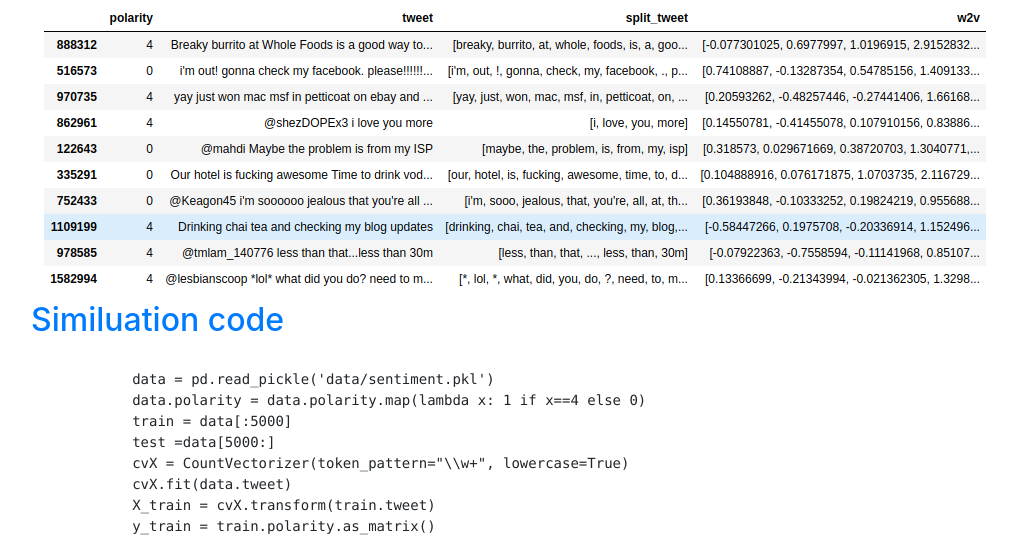
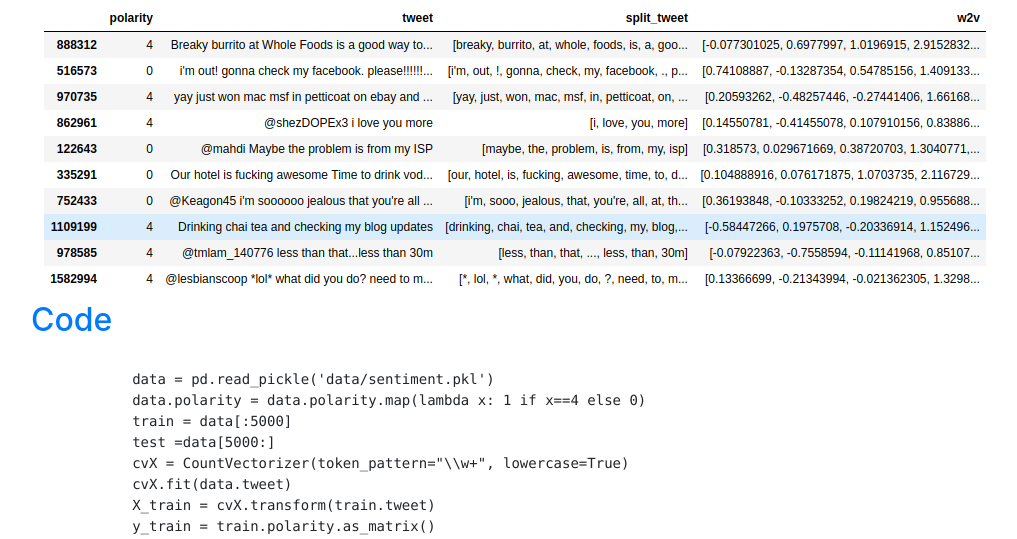
Before and after one commit to xieyiISPM/flaskapp, a Flask app: template templates/ohe.html in a window 1280 px wide. Shown: the part 367-906 px from the top of the page, without its empty margins (54-1071 px from the left). Run offline with Flask 2, Linux system fonts and the light colour scheme; the template is opened without the code that fills it, so the values that code supplies are empty; some libraries are stand-ins or nearby versions.

Commit message:
text modification

```diff
--- a/templates/ohe.html
+++ b/templates/ohe.html
@@ -11,7 +11,7 @@
   </div>
 
   <div class="container mt-2">
-      <h2 class="text-primary"> Similuation code</h2>
+      <h2 class="text-primary"> Code</h2>
       <pre class="prettyprint linenums lang-python">
         <code>
             data = pd.read_pickle('data/sentiment.pkl')
--- a/templates/w2v.html
+++ b/templates/w2v.html
@@ -10,7 +10,7 @@
   </div>
 
   <div class="container mt-2">
-      <h2 class="text-primary"> Similuation code</h2>
+      <h2 class="text-primary"> Code</h2>
       <pre class="prettyprint linenums lang-python">
         <code>
           data = pd.read_pickle('data/sentiment.pkl')
```
